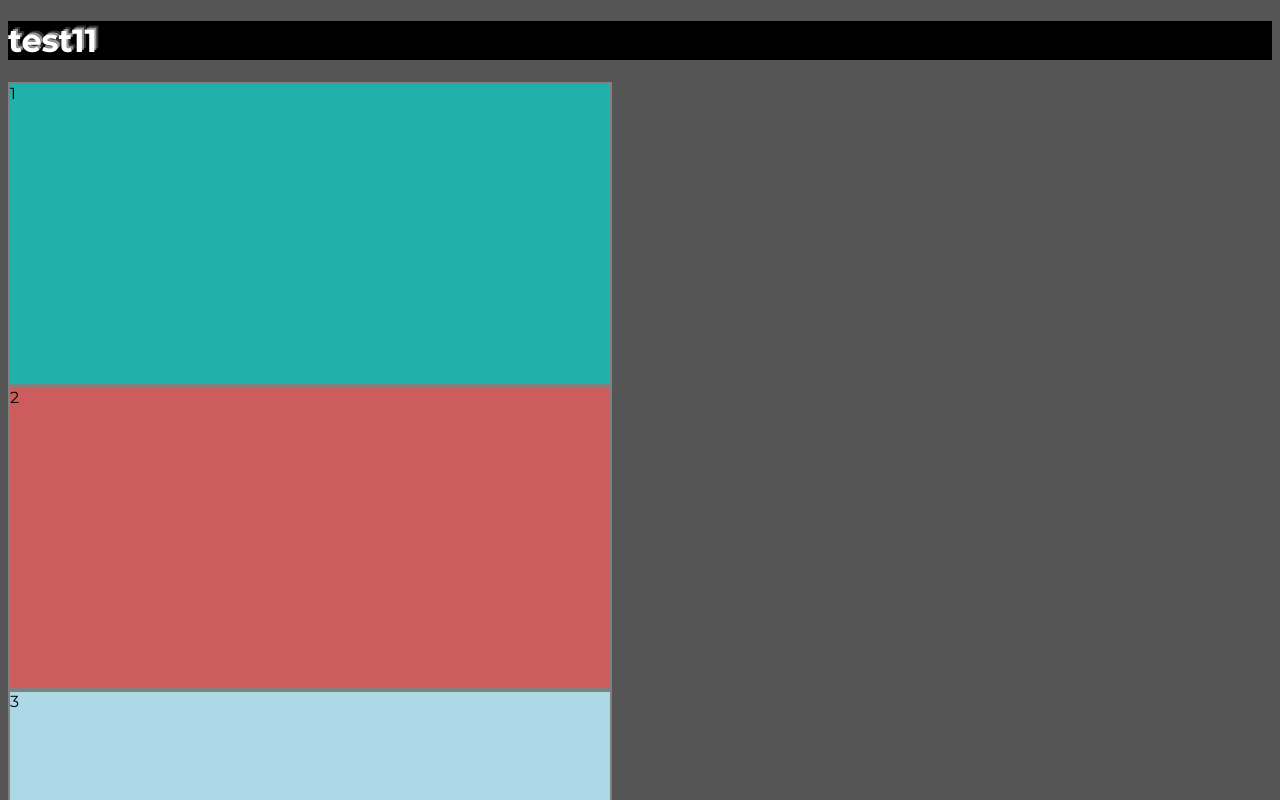
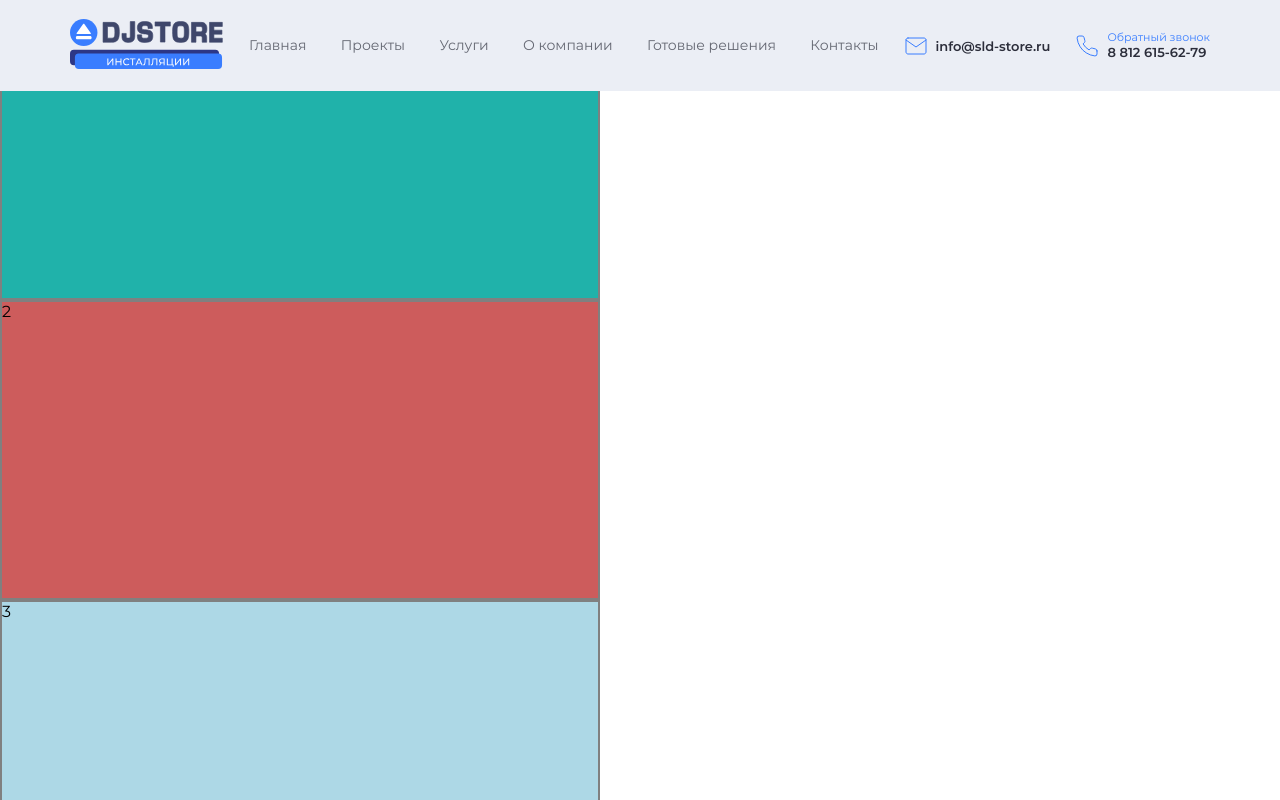
Before and after one commit to uxDimon/djStoreTest, a website built with Parcel: page src/index.html in a window 1280 px wide. Shown: the top 800 px of the page. Built offline with nearby package versions, Linux system fonts and the light colour scheme.

Commit message:
header / main-manu

```diff
--- a/src/index.html
+++ b/src/index.html
@@ -5,7 +5,40 @@
 		<meta charset="utf-8" />
 	</head>
 	<body>
-		<h1 class="header">test11</h1>
+		<header class="header">
+			<div class="main-manu">
+				<a href="#" class="main-manu__logo">
+					<svg class="icon">
+						<use xlink:href="./svg/svgsprit.svg#logo"></use>
+					</svg>
+				</a>
+				<nav class="main-manu__nav">
+					<ul class="main-manu__nav-list">
+						<li class="main-manu__nav-item"><a href="#" class="main-manu__nav-linc">Главная</a></li>
+						<li class="main-manu__nav-item"><a href="#" class="main-manu__nav-linc">Проекты</a></li>
+						<li class="main-manu__nav-item"><a href="#" class="main-manu__nav-linc">Услуги</a></li>
+						<li class="main-manu__nav-item"><a href="#" class="main-manu__nav-linc">О компании</a></li>
+						<li class="main-manu__nav-item"><a href="#" class="main-manu__nav-linc">Готовые решения</a></li>
+						<li class="main-manu__nav-item"><a href="#" class="main-manu__nav-linc">Контакты</a></li>
+					</ul>
+				</nav>
+				<a href="mailto:info@sld-store.ru" class="main-manu__mail">
+					<svg class="icon main-manu__mail-icon">
+						<use xlink:href="./svg/svgsprit.svg#mail_icon"></use>
+					</svg>
+					<span class="main-manu__mail-text">info@sld-store.ru</span>
+				</a>
+				<a href="tel:+78126156279" class="main-manu__phone">
+					<svg class="icon main-manu__phone-icon">
+						<use xlink:href="./svg/svgsprit.svg#phone_icon"></use>
+					</svg>
+					<div class="main-manu__phone-wrap">
+						<span class="main-manu__phone-title-text">Обратный звонок</span>
+						<span class="main-manu__phone-text">8 812 615-62-79</span>
+					</div>
+				</a>
+			</div>
+		</header>
 		<div class="my-slider">
 			<div class="slid1">1</div>
 			<div class="slid2">2</div>
@@ -27,18 +60,11 @@
 		<svg class="icon">
 			<use xlink:href="./svg/svgsprit.svg#close"></use>
 		</svg>
-		<svg class="icon logo">
-			<use xlink:href="./svg/svgsprit.svg#logo"></use>
-		</svg>
-		<svg class="icon">
-			<use xlink:href="./svg/svgsprit.svg#mail_icon"></use>
-		</svg>
+
 		<svg class="icon">
 			<use xlink:href="./svg/svgsprit.svg#next"></use>
 		</svg>
-		<svg class="icon">
-			<use xlink:href="./svg/svgsprit.svg#phone_icon"></use>
-		</svg>
+
 		<svg class="icon">
 			<use xlink:href="./svg/svgsprit.svg#plus"></use>
 		</svg>
--- a/src/index.js
+++ b/src/index.js
@@ -28,11 +28,11 @@ let scroll = 0;
 
 document.addEventListener("scroll", () => {
 	if (window.pageYOffset > scroll) {
-		header.classList.remove("opa");
+		header.classList.add("header_hide");
 		scroll = window.pageYOffset;
 	}
 	if (window.pageYOffset < scroll) {
-		header.classList.add("opa");
+		header.classList.remove("header_hide");
 		scroll = window.pageYOffset;
 	}
 });
--- /dev/null
+++ b/src/scss/main-manu.scss
@@ -0,0 +1,146 @@
+// переменная для с точным значением для анимации скрывания меню
+$header-height: 91px;
+
+.header {
+	background-color: $secondary-color;
+	position: fixed;
+	top: 0;
+	right: 0;
+	left: 0;
+	transition: 200ms ease-in-out 0ms;
+	transition-property: top, visibility;
+	z-index: 9;
+}
+
+.header_hide {
+	top: -$header-height;
+	visibility: hidden;
+}
+
+.main-manu {
+	margin: 0 auto;
+	width: 1140px;
+	height: $header-height;
+	display: flex;
+	justify-content: space-between;
+	align-items: center;
+
+	> * {
+		margin-right: 25px;
+
+		&:last-child {
+			margin-right: 0;
+		}
+	}
+}
+
+// logo
+.main-manu__logo > .icon {
+	width: 154px;
+	height: 50px;
+}
+
+// nav
+.main-manu__nav {
+	height: 100%;
+	flex-grow: 1;
+}
+.main-manu__nav-list {
+	display: flex;
+	justify-content: space-between;
+	margin: 0;
+	padding: 0;
+	height: 100%;
+}
+.main-manu__nav-item {
+	display: flex;
+	flex-direction: column;
+	justify-content: center;
+	align-items: center;
+	position: relative;
+	height: 100%;
+	list-style: none;
+}
+.main-manu__nav-linc {
+	font-family: "Montserrat", sans-serif;
+	font-weight: normal;
+	font-size: 14px;
+	line-height: 17px;
+	text-decoration: none;
+	color: transparentize($text-primary-color, 0.3);
+
+	&:hover,
+	&:focus {
+		color: $primary-color;
+
+		// Не очень удачное дизайнерское решение увеличивать толщину шрифта при наведении(
+		// font-weight: 600;
+	}
+
+	&::before,
+	&::before {
+		content: "";
+		position: absolute;
+		right: 6px;
+		bottom: 0;
+		left: 6px;
+		height: 3px;
+		border-radius: 4px;
+		background-color: $primary-color;
+
+		visibility: hidden;
+		opacity: 0;
+		transition: 150ms ease-in-out 0ms;
+		transition-property: visibility, opacity;
+	}
+	&:hover::before,
+	&:focus::before {
+		visibility: visible;
+		opacity: 1;
+	}
+}
+
+// mail phone
+.main-manu__mail-icon,
+.main-manu__phone-icon {
+	width: 24px;
+	height: 24px;
+	margin-right: 8px;
+}
+
+.main-manu__mail,
+.main-manu__phone {
+	display: flex;
+	align-items: center;
+	text-decoration: none;
+}
+
+.main-manu__mail:hover .main-manu__mail-text,
+.main-manu__phone:hover .main-manu__phone-text,
+.main-manu__mail:focus .main-manu__mail-text,
+.main-manu__phone:focus .main-manu__phone-text {
+	color: $primary-color;
+}
+
+.main-manu__mail-text,
+.main-manu__phone-text {
+	font-family: "Montserrat", sans-serif;
+	font-weight: 600;
+	font-size: 13px;
+	line-height: 16px;
+	color: $text-primary-color;
+	transition: color 120ms ease-in-out 0ms;
+}
+
+.main-manu__phone-title-text {
+	display: block;
+	font-family: "Montserrat", sans-serif;
+	font-weight: normal;
+	font-size: 11px;
+	line-height: 13px;
+	color: $primary-color;
+}
+
+.main-manu__phone-text {
+	display: block;
+}
--- a/src/styles.scss
+++ b/src/styles.scss
@@ -1,18 +1,25 @@
 @import "./scss/fonts.scss";
+
+$primary-color: #397dff;
+$secondary-color: #ebeef5;
+$white-color: #ffffff;
+$text-primary-color: #2b2d3a;
+
+* {
+	box-sizing: border-box;
+}
 
 body {
 	font-family: "Montserrat", sans-serif;
-	background-color: #555;
+	font-style: normal;
+	margin: 0;
+	padding: 0;
+	position: relative;
 }
 
-$primary-color: white;
-$bg: black;
-h1 {
-	color: $primary-color;
-	background-color: $bg;
-	text-shadow: 2px -2px 0px rgba(255, 255, 255, 0.5), 4px -4px 0px rgba(255, 255, 255, 0.2);
-}
+@import "./scss/main-manu.scss";
 
+// ---------------
 .slid1 {
 	width: 600px;
 	height: 300px;
```
